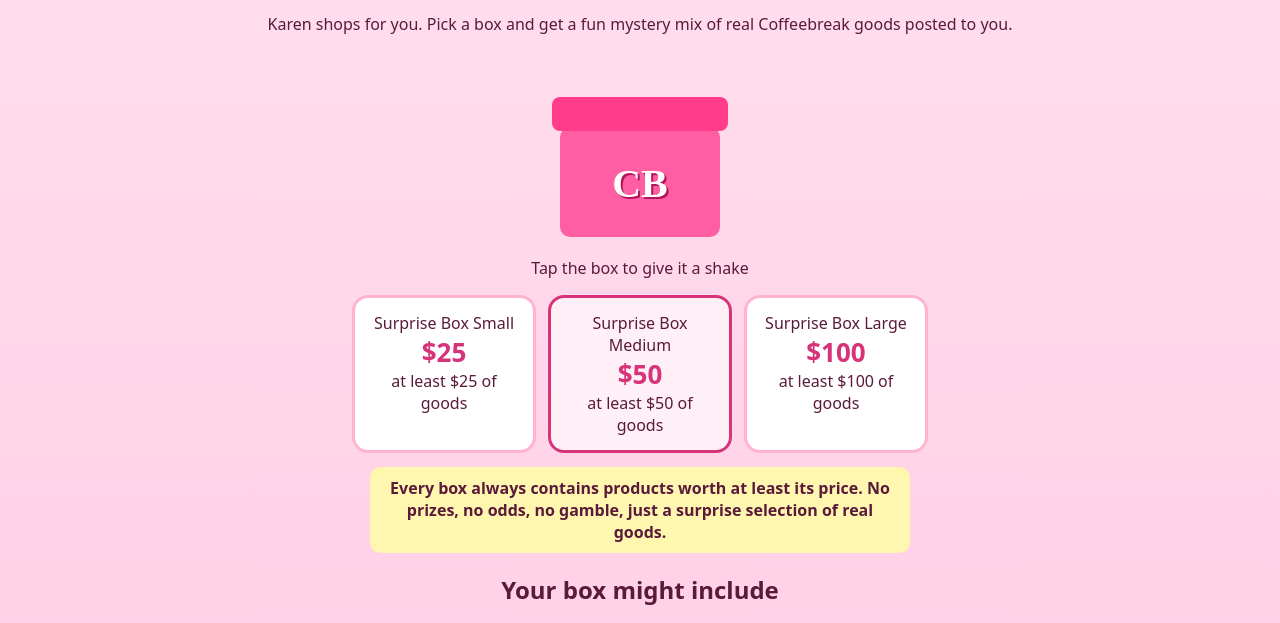
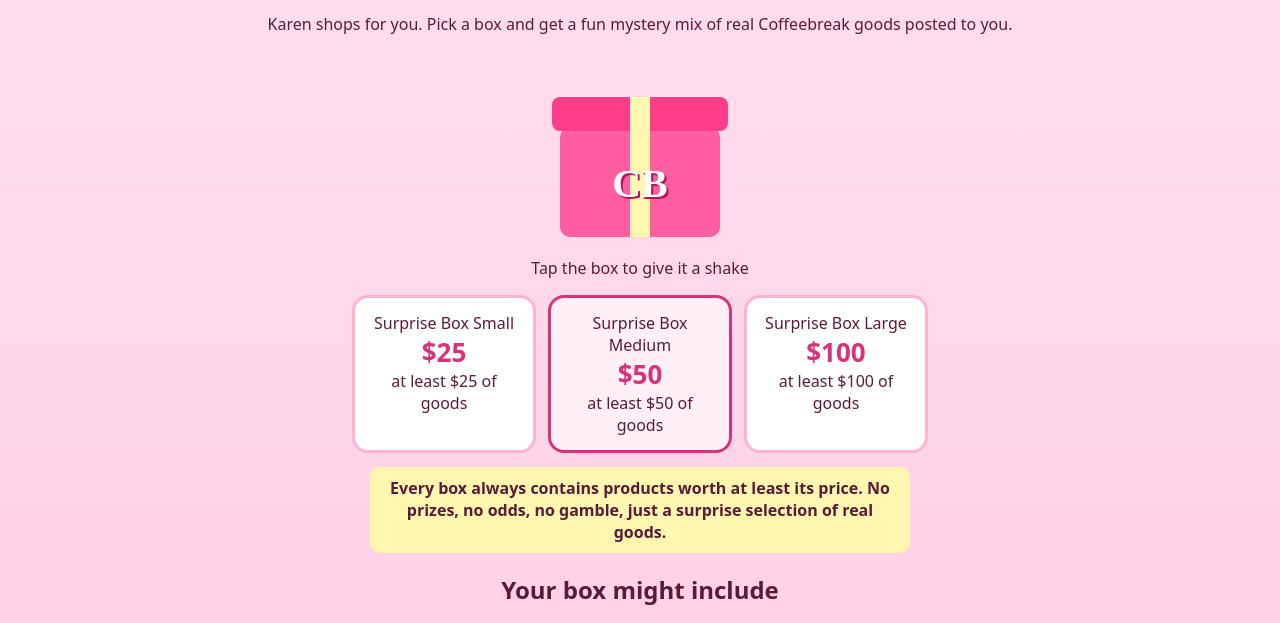
Before and after one commit to songwriterkaz/coffeebreak-surprise-shop, a plain HTML site: page index.html in a window 1280 px wide. Shown: the part 163-786 px from the top of the page. Drawn offline with Linux system fonts and the light colour scheme.

Commit message:
Ribbon on top

```diff
--- a/index.html
+++ b/index.html
@@ -22,7 +22,7 @@
 footer{font-size:12px;padding:20px;max-width:600px;margin:auto}
 </style></head><body>
 <header><img src="img/logo.png" alt="Coffeebreak logo"><h1>Coffeebreak Surprise Shop</h1><p>Karen shops for you. Pick a box and get a fun mystery mix of real Coffeebreak goods posted to you.</p></header>
-<div class="gift" id="gift" title="Tap to shake"><div class="rib"></div><div class="box"></div><div class="lid"></div><div class="cb">CB</div></div>
+<div class="gift" id="gift" title="Tap to shake"><div class="box"></div><div class="lid"></div><div class="rib"></div><div class="cb">CB</div></div>
 <p id="shakemsg">Tap the box to give it a shake</p>
 <div class="boxes" id="boxes"></div>
 <p class="note" style="max-width:520px;margin:14px auto">Every box always contains products worth at least its price. No prizes, no odds, no gamble, just a surprise selection of real goods.</p>
```
